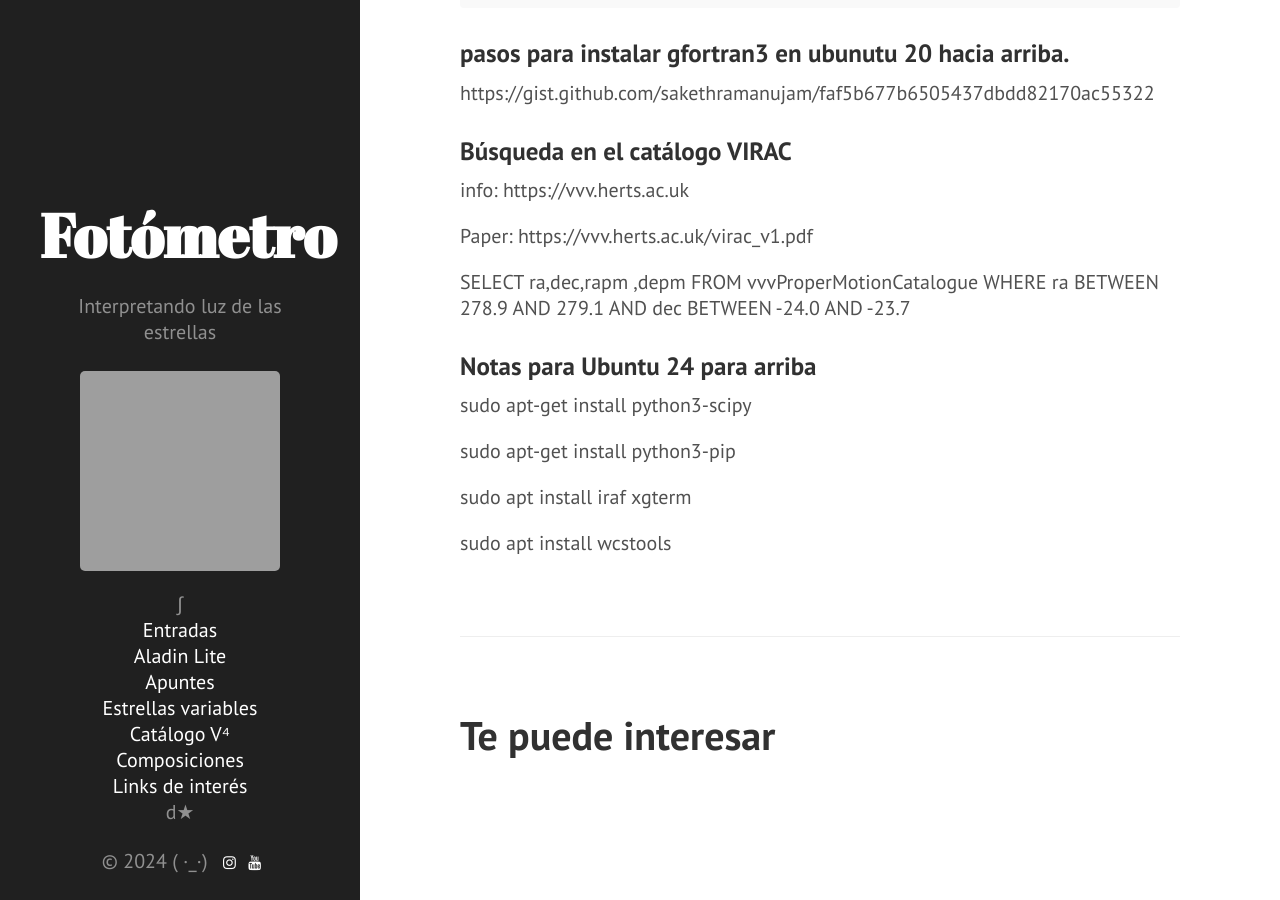
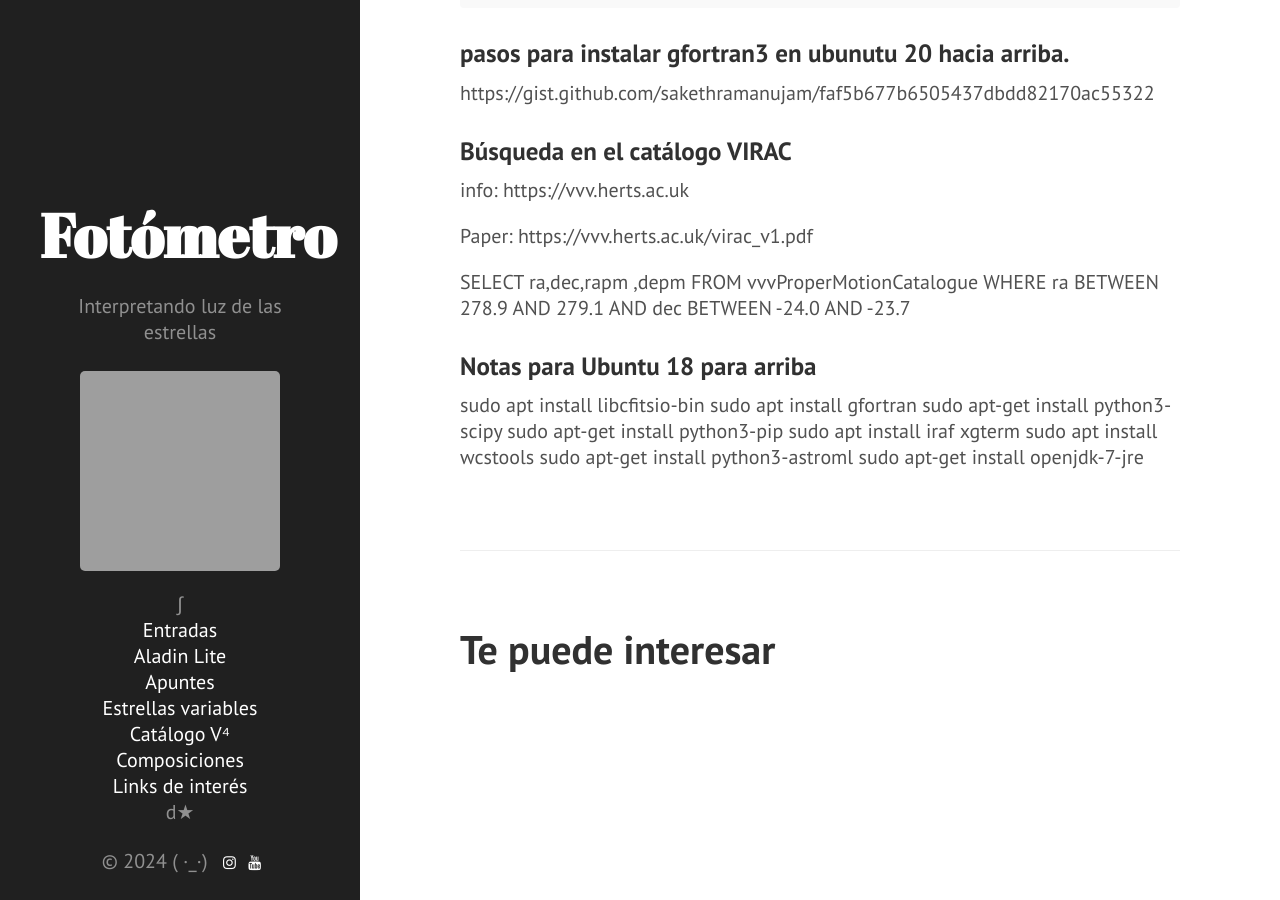
Before and after one commit to nicomedinap/nicomedinap.github.io, a Jekyll site: the page built from apuntes/ComandosUtiles.md, in a window 1280 px wide and 900 px high, scrolled down 2833 px. Built offline with Jekyll 4.4.1, drawn with Linux system fonts in a browser that asks for light colours; a script that is not in the unit is left out; grey boxes are pictures that could not be loaded.

Commit message:
Update ComandosUtiles.md

```diff
--- a/apuntes/ComandosUtiles.md
+++ b/apuntes/ComandosUtiles.md
@@ -114,12 +114,13 @@
 SELECT ra,dec,rapm ,depm FROM vvvProperMotionCatalogue
 WHERE ra BETWEEN 278.9 AND 279.1 AND dec BETWEEN -24.0 AND -23.7
 
-### Notas para Ubuntu 24 para arriba
+### Notas para Ubuntu 18 para arriba
 
+sudo apt install libcfitsio-bin
+sudo apt install gfortran
 sudo apt-get install python3-scipy
-
 sudo apt-get install python3-pip
-
 sudo apt install iraf xgterm
-
 sudo apt install wcstools
+sudo apt-get install python3-astroml
+sudo apt-get install openjdk-7-jre
```
Also changed, not shown: ModulosPhD.md (deleted, +0 -34 lines).
